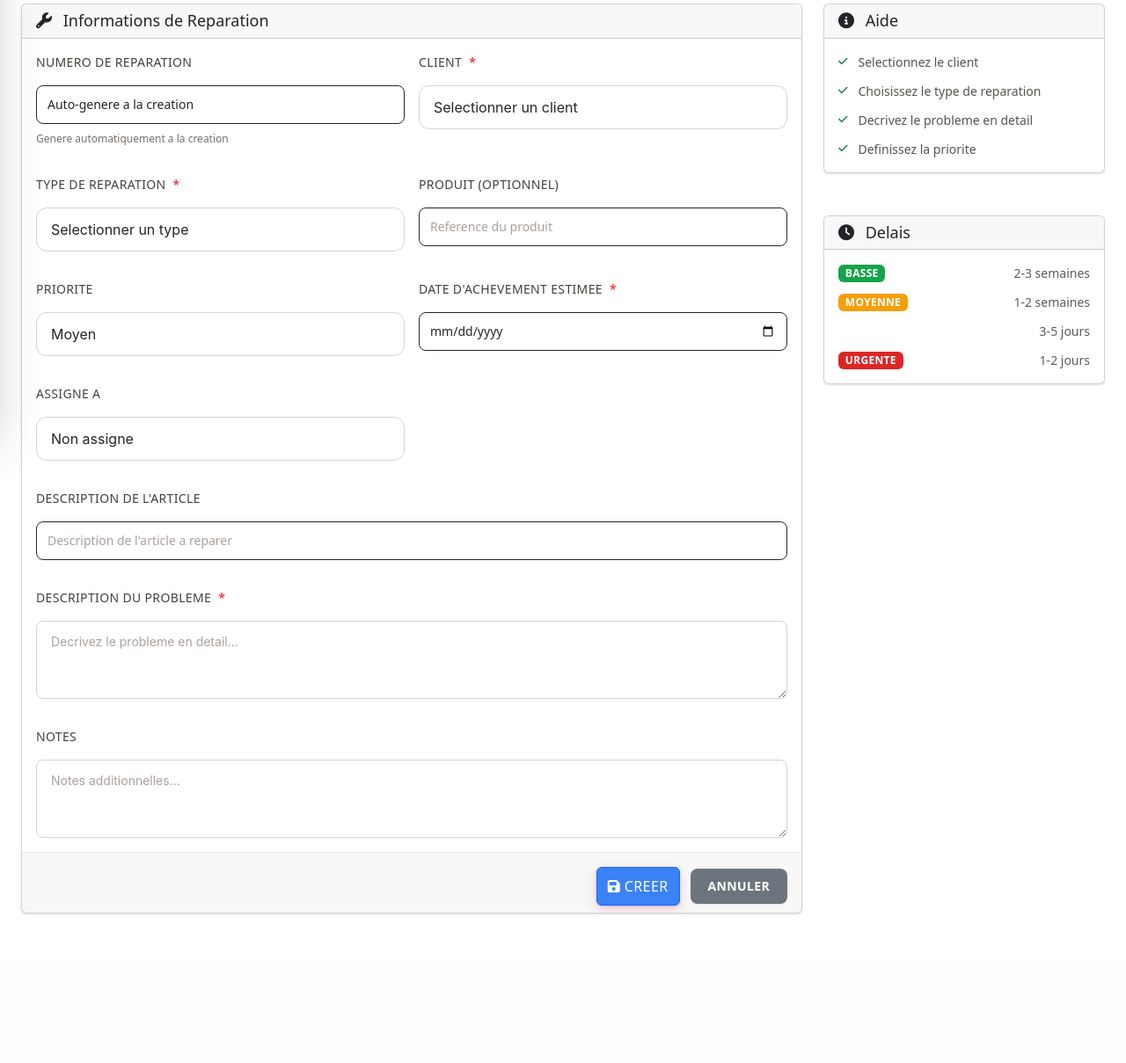
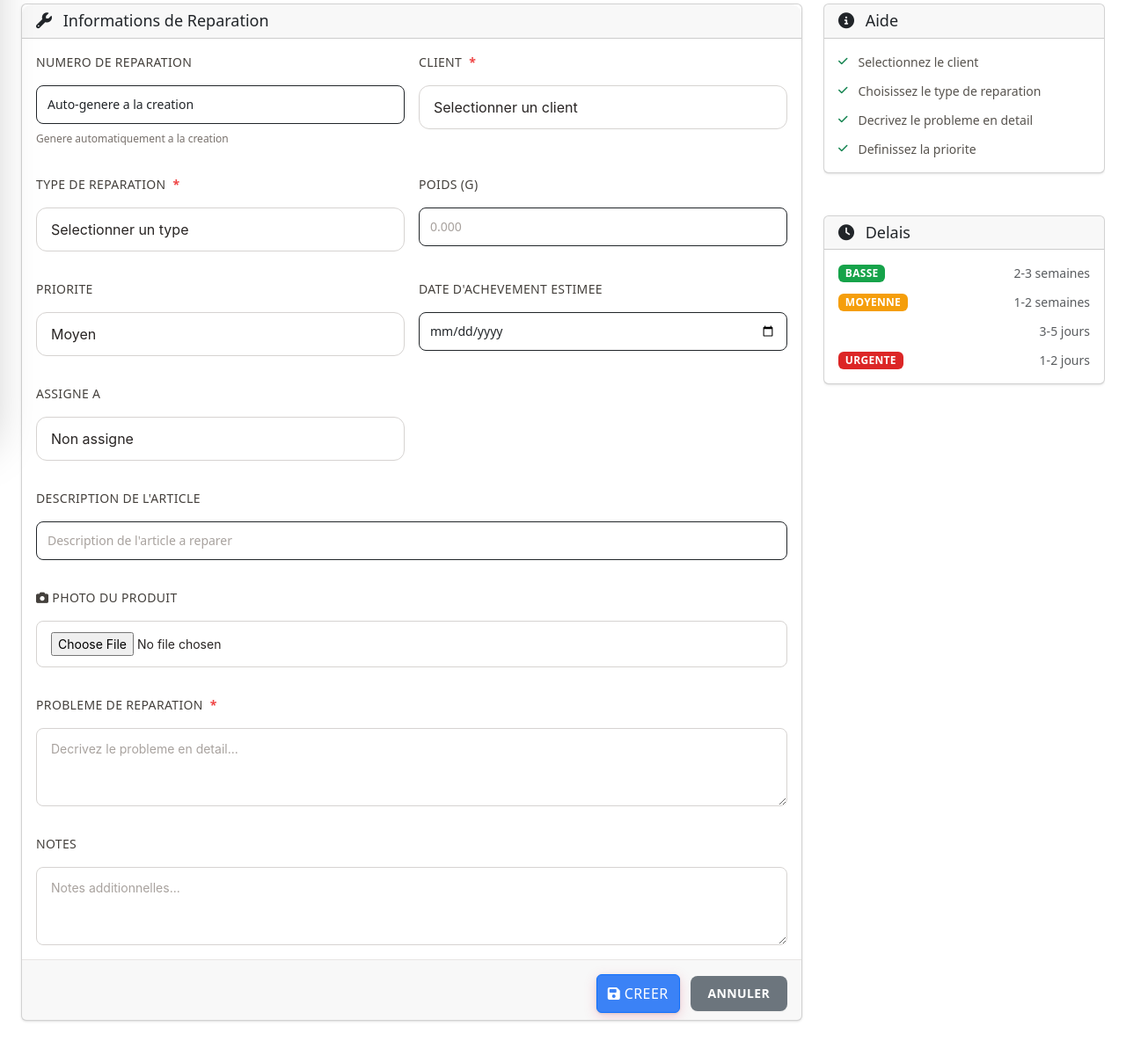
Before and after one commit to bettahiabdou/bijouterie-hafsa-erp, a Django app: page /repairs/create/ in a window 1280 px wide. Shown: the part 308-1517 px from the top of the page at 88% size. Before the commit the page ends 1348 px from the top, so only its background shows below. Run offline with Django 4.2, Linux system fonts and the light colour scheme; the visitor is signed in with stand-in values (Sample User, id 1); data that the repository does not hold is empty; some libraries are stand-ins or nearby versions.

Commit message:
Fix repair creation 500 + add weight, photo, robust fields
Root cause of the 500: the form's free-text 'product' input was assigned as
product_id (a FK to Product.id), so typing anything non-numeric raised
'Field id expected a number'. Also the ActivityLog call used wrong field
names (action_type/object_type/description) and the date insert could fail.

Fixes:
- product is only used as a FK when it's a real numeric id (else ignored).
- ActivityLog.create now uses the correct fields (action/model_name/object_repr).
- estimated_completion_date is now optional (nullable) and no longer required.

New fields on Repair (migration 0002): weight_grams (poids) and photo
(ImageField, upload_to='repairs/'). The form is now multipart and includes
Poids (g), Photo du produit, and the existing Problème de réparation
(issue_description). Verified end-to-end: the crashing POST now succeeds (302)
and saves the weight.

Co-Authored-By: Claude Opus 4.8 (1M context) <noreply@anthropic.com>

```diff
--- a/repairs/views.py
+++ b/repairs/views.py
@@ -9,6 +9,7 @@ from django.utils.timezone import now
 from django.db.models import Q, Sum, Count, F, DecimalField, Value
 from django.db.models.functions import Coalesce
 from datetime import timedelta
+from decimal import Decimal, InvalidOperation
 
 from .models import Repair
 from users.models import ActivityLog
@@ -114,25 +115,42 @@ def repair_create(request):
 
         reference = f'REP-{today_str}-{seq:04d}'
 
+        # Only treat 'product' as a Product FK if it's a real numeric id
+        product_raw = (request.POST.get('product') or '').strip()
+        product_id = product_raw if product_raw.isdigit() else None
+
+        # Optional weight
+        weight_raw = (request.POST.get('weight_grams') or '').strip()
+        try:
+            weight_grams = Decimal(weight_raw) if weight_raw else None
+        except (InvalidOperation, ValueError):
+            weight_grams = None
+
+        # Optional estimated completion date
+        est_date = (request.POST.get('estimated_completion_date') or '').strip() or None
+
         repair = Repair.objects.create(
             reference=reference,
             client_id=request.POST.get('client'),
-            product_id=request.POST.get('product') or None,
+            product_id=product_id,
             item_description=request.POST.get('item_description', ''),
             repair_type_id=request.POST.get('repair_type'),
             issue_description=request.POST.get('issue_description', ''),
-            estimated_completion_date=request.POST.get('estimated_completion_date'),
+            weight_grams=weight_grams,
+            photo=request.FILES.get('photo'),
+            estimated_completion_date=est_date,
             priority=request.POST.get('priority', 'medium'),
             assigned_to_id=request.POST.get('assigned_to') or None,
+            repair_notes=request.POST.get('repair_notes', ''),
         )
 
         # Log activity
         ActivityLog.objects.create(
             user=request.user,
-            action_type=ActivityLog.ActionType.CREATE,
-            object_type='Repair',
-            object_id=repair.id,
-            description=f'Created repair {repair.reference}',
+            action=ActivityLog.ActionType.CREATE,
+            model_name='Repair',
+            object_id=str(repair.id),
+            object_repr=f'Réparation {repair.reference}',
             ip_address=get_client_ip(request)
         )
 
--- a/templates/repairs/repair_form.html
+++ b/templates/repairs/repair_form.html
@@ -29,7 +29,7 @@
 {% block content %}
     <div class="form-layout">
         <div class="form-main">
-            <form method="post" class="card animate-slide-up">
+            <form method="post" class="card animate-slide-up" enctype="multipart/form-data">
                 {% csrf_token %}
                 <div class="card-header">
                     <h3><i class="fas fa-wrench mr-2"></i> Informations de Reparation</h3>
@@ -64,8 +64,8 @@
                         </div>
 
                         <div class="form-group">
-                            <label class="form-label">Produit (optionnel)</label>
-                            <input type="text" name="product" placeholder="Reference du produit" class="form-input">
+                            <label class="form-label">Poids (g)</label>
+                            <input type="number" name="weight_grams" step="0.001" min="0" placeholder="0.000" class="form-input">
                         </div>
 
                         <div class="form-group">
@@ -78,8 +78,8 @@
                         </div>
 
                         <div class="form-group">
-                            <label class="form-label">Date d'achevement estimee <span class="required">*</span></label>
-                            <input type="date" name="estimated_completion_date" required class="form-input">
+                            <label class="form-label">Date d'achevement estimee</label>
+                            <input type="date" name="estimated_completion_date" class="form-input">
                         </div>
 
                         <div class="form-group">
@@ -98,7 +98,12 @@
                         </div>
 
                         <div class="form-group form-group-full">
-                            <label class="form-label">Description du Probleme <span class="required">*</span></label>
+                            <label class="form-label"><i class="fas fa-camera mr-1"></i> Photo du produit</label>
+                            <input type="file" name="photo" accept="image/*" class="form-input">
+                        </div>
+
+                        <div class="form-group form-group-full">
+                            <label class="form-label">Probleme de reparation <span class="required">*</span></label>
                             <textarea name="issue_description" rows="3" required class="form-textarea" placeholder="Decrivez le probleme en detail..."></textarea>
                         </div>
 
```
Also changed, not shown: repairs/models.py (+18 -1 lines), repairs/migrations/0002_repair_weight_photo.py (added).
